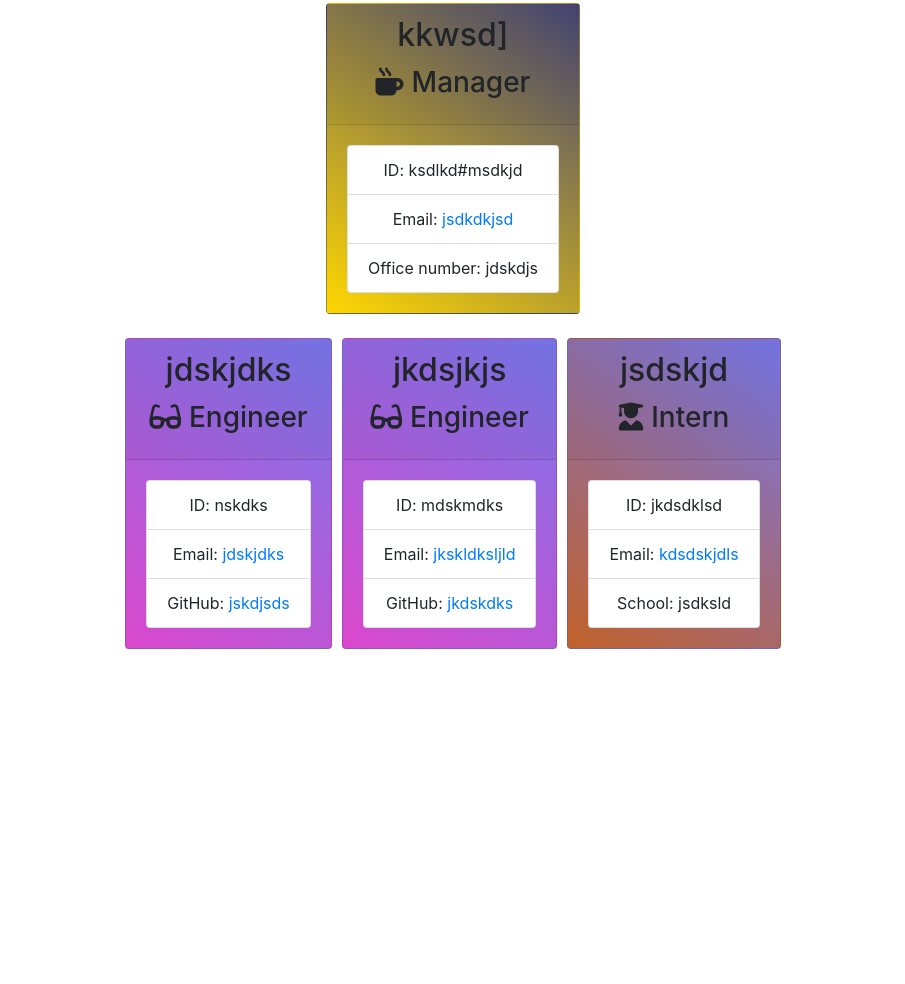
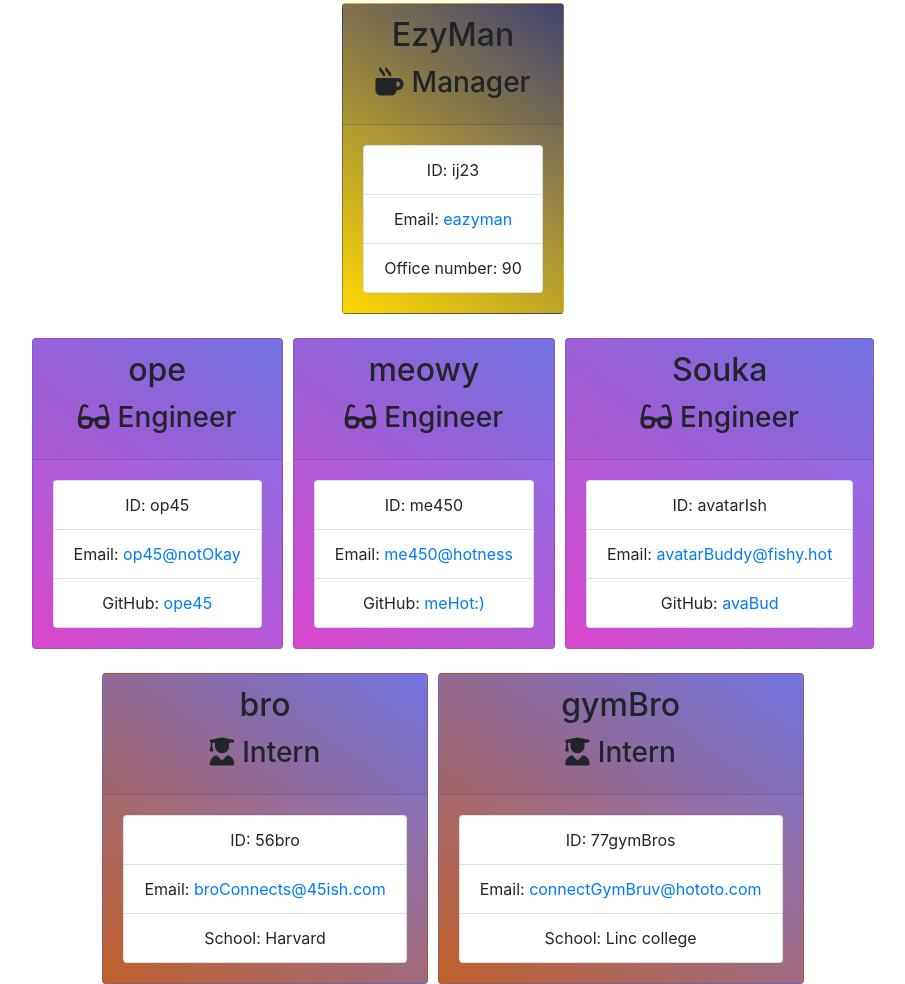
Before and after one commit to enwokedi96/Profile-Generator, a website: page output/team.html in a window 1280 px wide. Shown: the part 197-1181 px from the top of the page, without its empty margins (192-1097 px from the left). Before the commit the page ends 846 px from the top, so only its background shows below. Drawn offline with nearby package versions, Linux system fonts and the light colour scheme.

Commit message:
added images for tests

```diff
--- a/output/team.html
+++ b/output/team.html
@@ -33,14 +33,14 @@
 
         <div class="card employee-card manager">
         <div class="card-header">
-            <h2 class="card-title">kkwsd]</h2>
+            <h2 class="card-title">EzyMan</h2>
             <h3 class="card-title"><i class="fas fa-mug-hot mr-2"></i>Manager</h3>
         </div>
         <div class="card-body">
             <ul class="list-group">
-                <li class="list-group-item">ID: ksdlkd#msdkjd</li>
-                <li class="list-group-item">Email: <a href="mailto:jsdkdkjsd">jsdkdkjsd</a></li>
-                <li class="list-group-item">Office number: jdskdjs</li>
+                <li class="list-group-item">ID: ij23</li>
+                <li class="list-group-item">Email: <a href="mailto:eazyman">eazyman</a></li>
+                <li class="list-group-item">Office number: 90</li>
             </ul>
         </div>
     </div>
@@ -53,42 +53,76 @@
 
         <div class="card employee-card engineer">
     <div class="card-header">
-        <h2 class="card-title">jdskjdks</h2>
+        <h2 class="card-title">ope</h2>
         <h3 class="card-title"><i class="fas fa-glasses mr-2"></i>Engineer</h3>
     </div>
     <div class="card-body">
         <ul class="list-group">
-            <li class="list-group-item">ID: nskdks</li>
-            <li class="list-group-item">Email: <a href="mailto:jdskjdks">jdskjdks</a></li>
-            <li class="list-group-item">GitHub: <a href="https://github.com/jskdjsds" target="_blank" rel="noopener noreferrer">jskdjsds</a></li>
+            <li class="list-group-item">ID: op45</li>
+            <li class="list-group-item">Email: <a href="mailto:op45@notOkay">op45@notOkay</a></li>
+            <li class="list-group-item">GitHub: <a href="https://github.com/ope45" target="_blank" rel="noopener noreferrer">ope45</a></li>
         </ul>
     </div>
 </div>
 
         <div class="card employee-card engineer">
     <div class="card-header">
-        <h2 class="card-title">jkdsjkjs</h2>
+        <h2 class="card-title">meowy</h2>
         <h3 class="card-title"><i class="fas fa-glasses mr-2"></i>Engineer</h3>
     </div>
     <div class="card-body">
         <ul class="list-group">
-            <li class="list-group-item">ID: mdskmdks</li>
-            <li class="list-group-item">Email: <a href="mailto:jkskldksljld">jkskldksljld</a></li>
-            <li class="list-group-item">GitHub: <a href="https://github.com/jkdskdks" target="_blank" rel="noopener noreferrer">jkdskdks</a></li>
+            <li class="list-group-item">ID: me450</li>
+            <li class="list-group-item">Email: <a href="mailto:me450@hotness">me450@hotness</a></li>
+            <li class="list-group-item">GitHub: <a href="https://github.com/meHot:)" target="_blank" rel="noopener noreferrer">meHot:)</a></li>
+        </ul>
+    </div>
+</div>
+
+        <div class="card employee-card engineer">
+    <div class="card-header">
+        <h2 class="card-title">Souka</h2>
+        <h3 class="card-title"><i class="fas fa-glasses mr-2"></i>Engineer</h3>
+    </div>
+    <div class="card-body">
+        <ul class="list-group">
+            <li class="list-group-item">ID: avatarIsh</li>
+            <li class="list-group-item">Email: <a href="mailto:avatarBuddy@fishy.hot">avatarBuddy@fishy.hot</a></li>
+            <li class="list-group-item">GitHub: <a href="https://github.com/avaBud" target="_blank" rel="noopener noreferrer">avaBud</a></li>
+        </ul>
+    </div>
+</div>
+
+            </div>
+        </div>
+        <br>
+        <div class="row">
+            <div class="team-area col-12 d-flex justify-content-center mr-2">
+
+        <div class="card employee-card intern">
+    <div class="card-header">
+        <h2 class="card-title">bro</h2>
+        <h3 class="card-title"><i class="fas fa-user-graduate mr-2"></i>Intern</h3>
+    </div>
+    <div class="card-body">
+        <ul class="list-group">
+            <li class="list-group-item">ID: 56bro</li>
+            <li class="list-group-item">Email: <a href="mailto:broConnects@45ish.com">broConnects@45ish.com</a></li>
+            <li class="list-group-item">School: Harvard</li>
         </ul>
     </div>
 </div>
 
         <div class="card employee-card intern">
     <div class="card-header">
-        <h2 class="card-title">jsdskjd</h2>
+        <h2 class="card-title">gymBro</h2>
         <h3 class="card-title"><i class="fas fa-user-graduate mr-2"></i>Intern</h3>
     </div>
     <div class="card-body">
         <ul class="list-group">
-            <li class="list-group-item">ID: jkdsdklsd</li>
-            <li class="list-group-item">Email: <a href="mailto:kdsdskjdls">kdsdskjdls</a></li>
-            <li class="list-group-item">School: jsdksld</li>
+            <li class="list-group-item">ID: 77gymBros</li>
+            <li class="list-group-item">Email: <a href="mailto:connectGymBruv@hototo.com">connectGymBruv@hototo.com</a></li>
+            <li class="list-group-item">School: Linc college</li>
         </ul>
     </div>
 </div>
--- a/package.json
+++ b/package.json
@@ -1,5 +1,5 @@
 {
-    "name": "01-Stu-tdd-dissect",
+    "name": "profile-generator",
     "version": "1.0.0",
     "description": "This command-line application takes in information about employees on a software engineering team, then generates an HTML webpage that displays summaries for each person.",
     "main": "index.js",
```
Also changed, not shown: images/127.0.0.1_5500_output_team.html.png (added), images/tests-complete.PNG (added), images/tests-in-progress.PNG (added).
